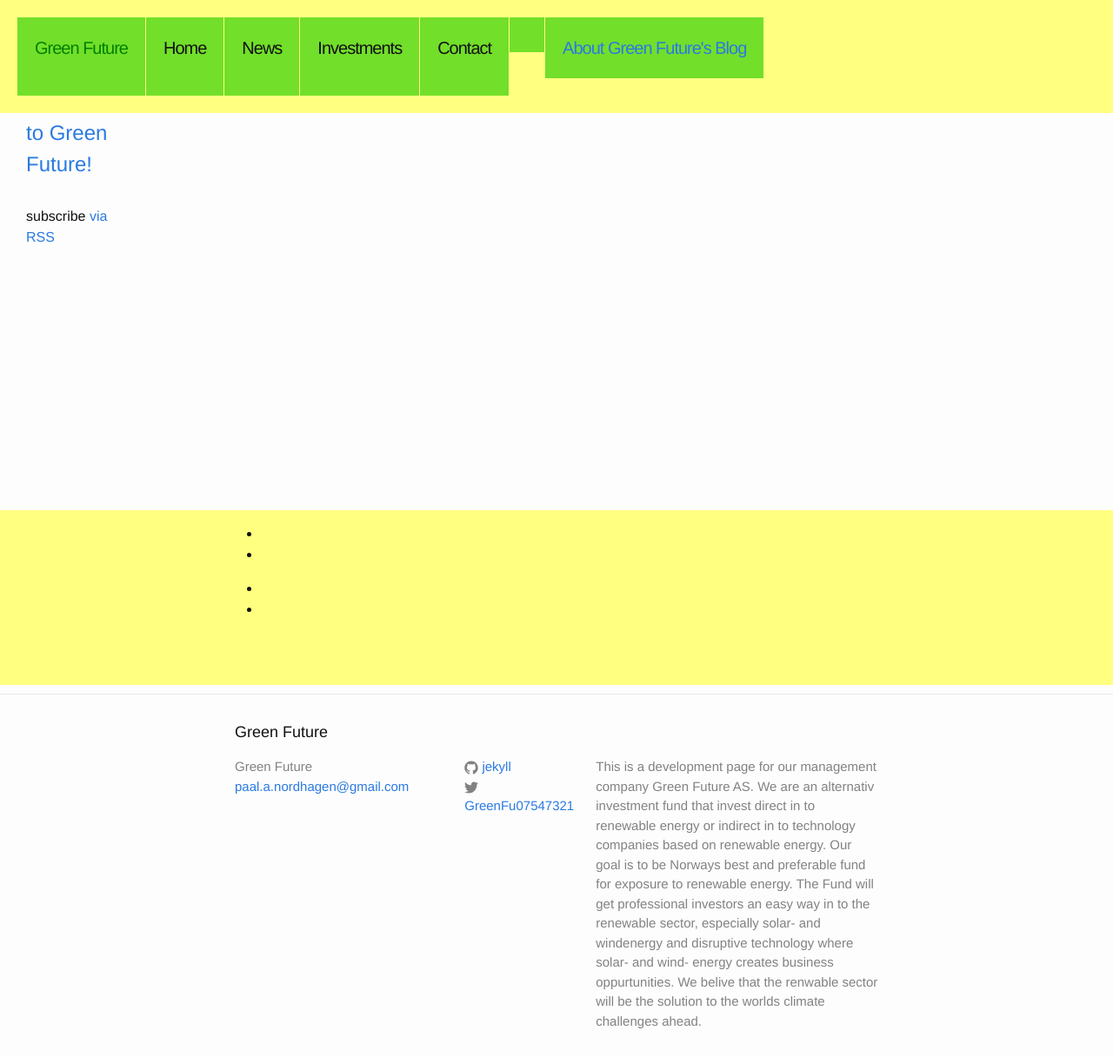
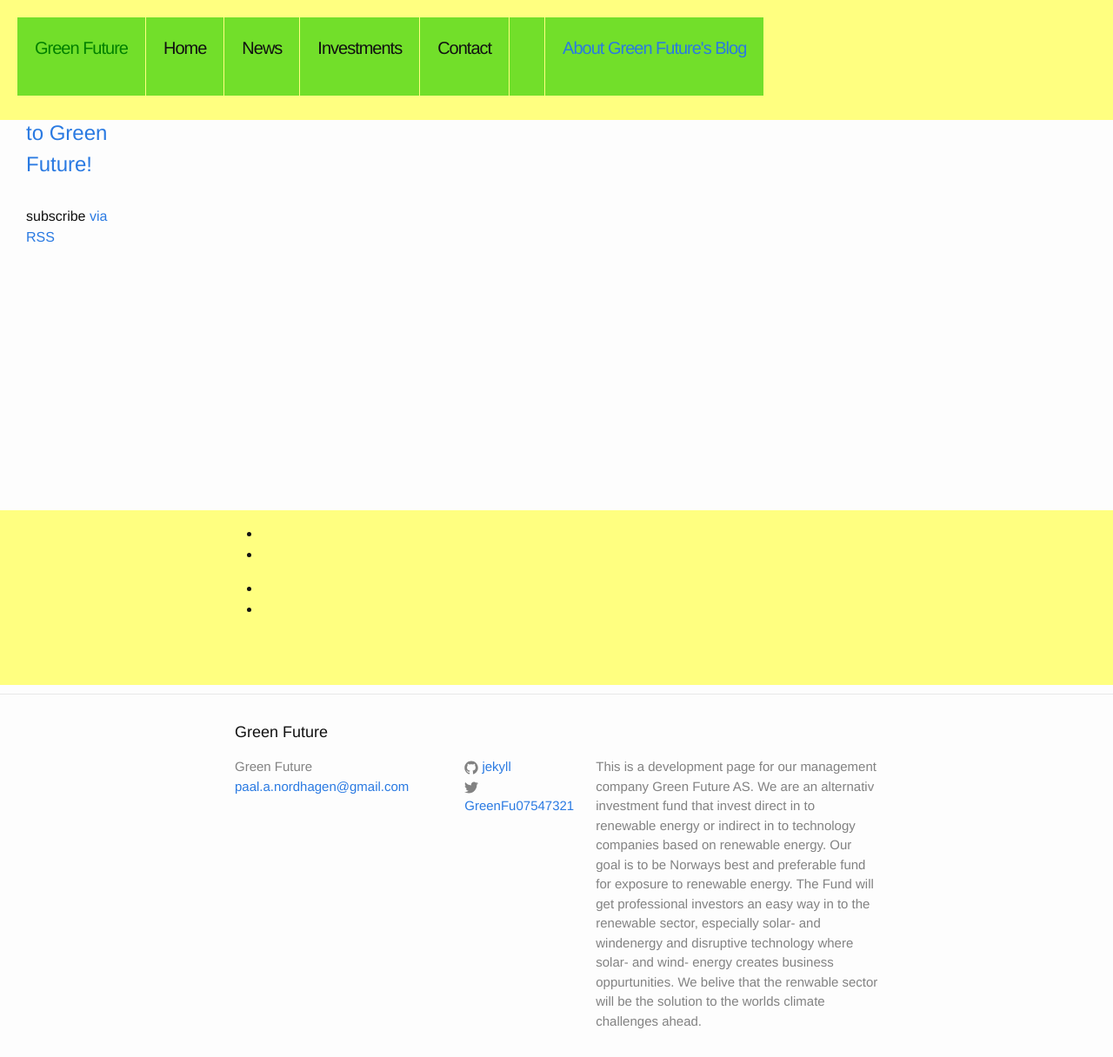
Before and after one commit to Paal-August/Paal-August.github.io, a Jekyll site: the page built from index.html, in a window 1280 px wide and 1216 px high. Shown: the whole window at 87% size. Built offline with Jekyll 4.4.1, drawn with Linux system fonts in a browser that asks for light colours.

Commit message:
Update _layout.scss

```diff
--- a/_sass/_layout.scss
+++ b/_sass/_layout.scss
@@ -113,6 +113,7 @@
 .menu-icon {
     font-size: 20px;
     grid-area: 1 / 6 / 2/7;
+    height:50px;
     position:flex;
     letter-spacing: -1px;
     padding:20px;
@@ -124,6 +125,7 @@
 .trigger {
     font-size: 20px;
     grid-area: 1 / 7 / 2/8;
+    height:50px;
     position:flex;
     letter-spacing: -1px;
     padding:20px;
```
